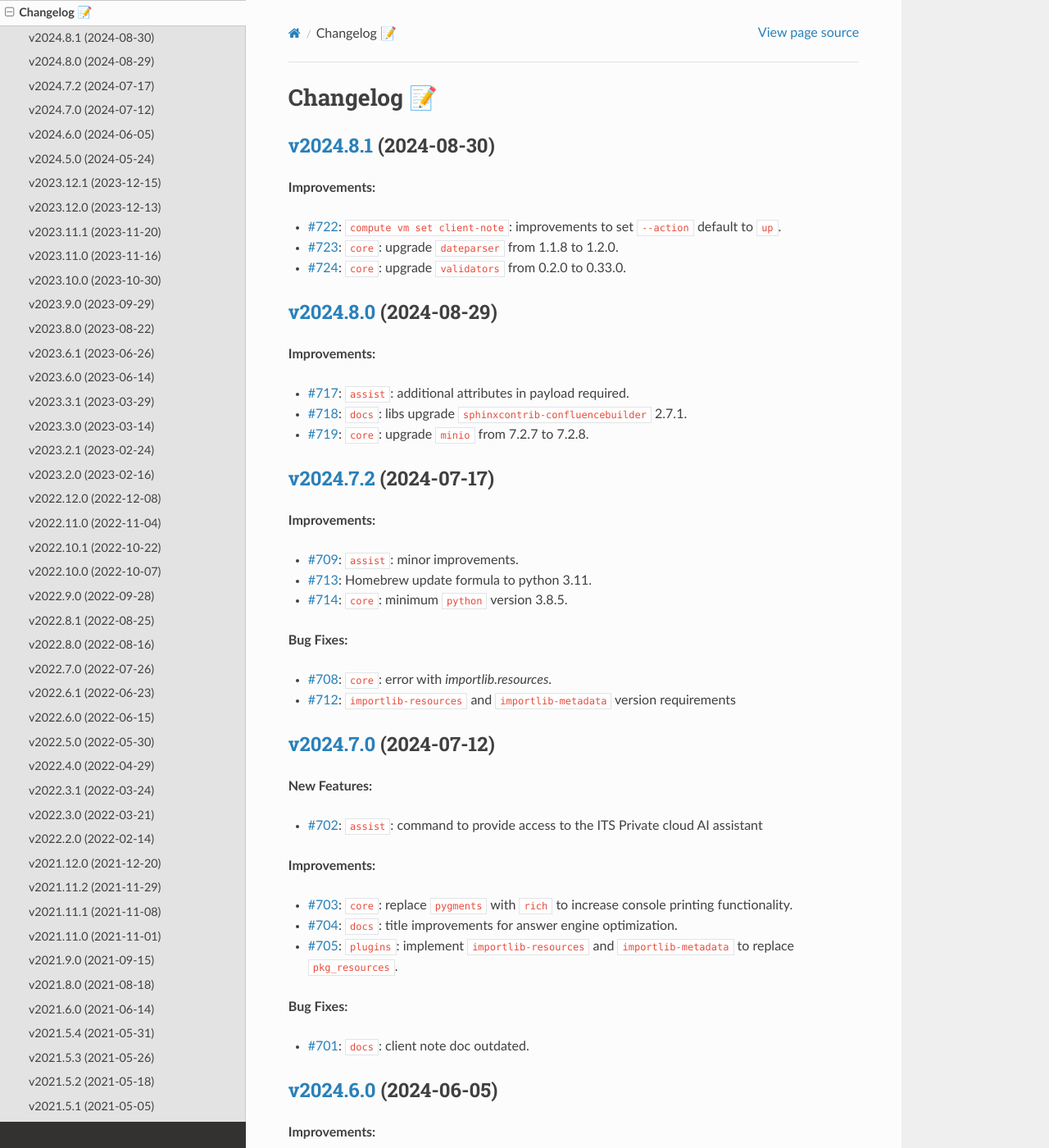
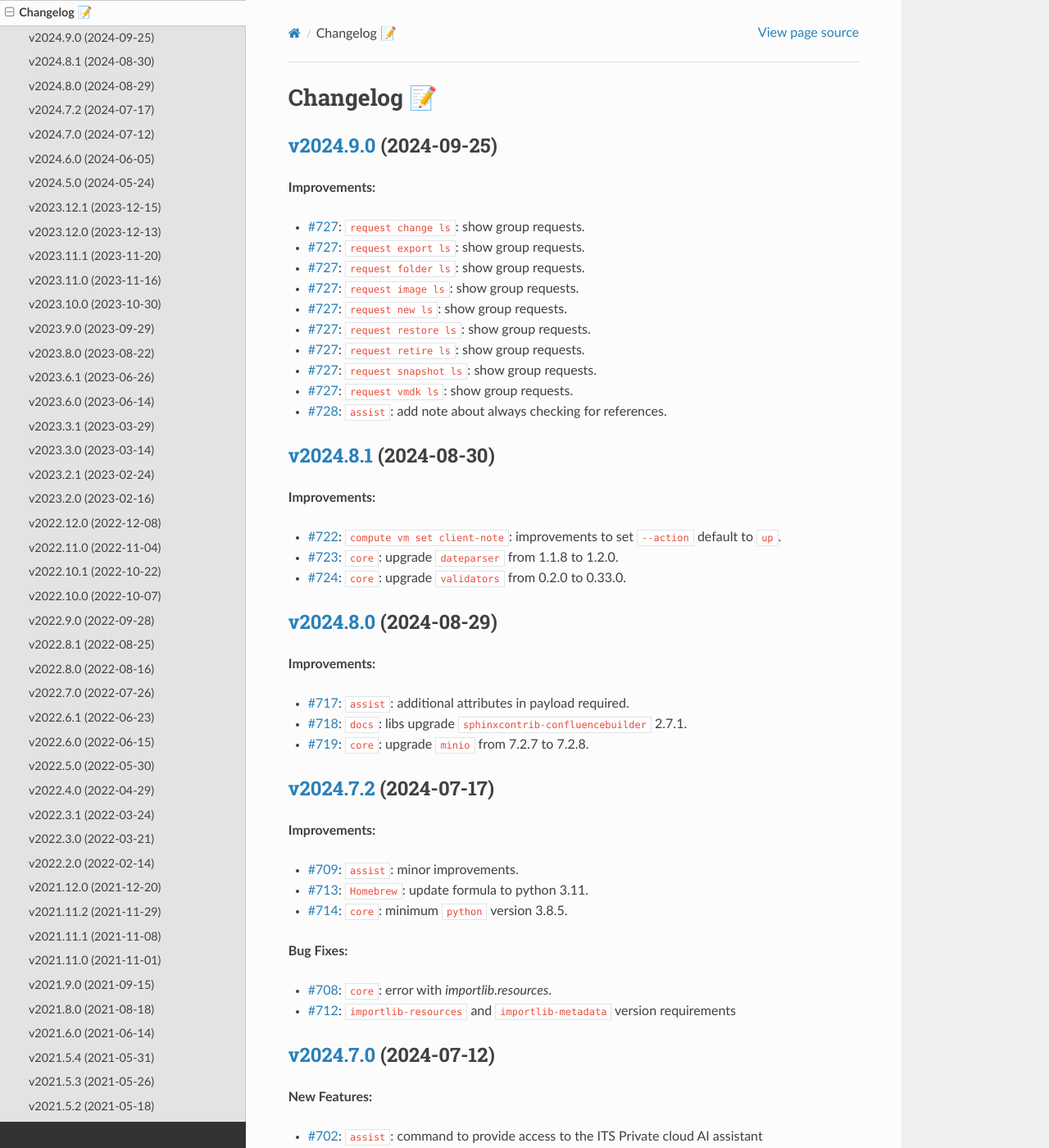
Before and after one commit to EIS-ITS/vss-cli, a Sphinx documentation site: the page built from docs/changelog.rst, in a window 1280 px wide and 1400 px high. Shown: the whole window at 82% size. Built offline with Sphinx 7.4.7 and the Read the Docs theme 2.0.0, drawn with Linux system fonts in a browser that asks for light colours; the version number could not be read and is left out.

Commit message:
Issue #729: 🎉Version release v2024.9.0 - fixes #729

```diff
--- a/docs/changelog.rst
+++ b/docs/changelog.rst
@@ -1,5 +1,22 @@
 Changelog 📝
 ============
+
+`v2024.9.0 <https://gitlab-ee.eis.utoronto.ca/vss/vss-cli/tags/v2024.9.0>`_ (2024-09-25)
+------------------------------------------------------------------------------------------
+
+**Improvements:**
+
+- `#727 <https://gitlab-ee.eis.utoronto.ca/vss/vss-cli/issues/727>`_: ``request change ls``: show group requests.
+- `#727 <https://gitlab-ee.eis.utoronto.ca/vss/vss-cli/issues/727>`_: ``request export ls``: show group requests.
+- `#727 <https://gitlab-ee.eis.utoronto.ca/vss/vss-cli/issues/727>`_: ``request folder ls``: show group requests.
+- `#727 <https://gitlab-ee.eis.utoronto.ca/vss/vss-cli/issues/727>`_: ``request image ls``: show group requests.
+- `#727 <https://gitlab-ee.eis.utoronto.ca/vss/vss-cli/issues/727>`_: ``request new ls``: show group requests.
+- `#727 <https://gitlab-ee.eis.utoronto.ca/vss/vss-cli/issues/727>`_: ``request restore ls``: show group requests.
+- `#727 <https://gitlab-ee.eis.utoronto.ca/vss/vss-cli/issues/727>`_: ``request retire ls``: show group requests.
+- `#727 <https://gitlab-ee.eis.utoronto.ca/vss/vss-cli/issues/727>`_: ``request snapshot ls``: show group requests.
+- `#727 <https://gitlab-ee.eis.utoronto.ca/vss/vss-cli/issues/727>`_: ``request vmdk ls``: show group requests.
+- `#728 <https://gitlab-ee.eis.utoronto.ca/vss/vss-cli/issues/728>`_: ``assist``: add note about always checking for references.
+
 
 `v2024.8.1 <https://gitlab-ee.eis.utoronto.ca/vss/vss-cli/tags/v2024.8.1>`_ (2024-08-30)
 ------------------------------------------------------------------------------------------
@@ -26,7 +43,7 @@ Changelog 📝
 **Improvements:**
 
 - `#709 <https://gitlab-ee.eis.utoronto.ca/vss/vss-cli/issues/709>`_: ``assist``: minor improvements.
-- `#713 <https://gitlab-ee.eis.utoronto.ca/vss/vss-cli/issues/713>`_: Homebrew update formula to python 3.11.
+- `#713 <https://gitlab-ee.eis.utoronto.ca/vss/vss-cli/issues/713>`_: ``Homebrew``: update formula to python 3.11.
 - `#714 <https://gitlab-ee.eis.utoronto.ca/vss/vss-cli/issues/714>`_: ``core``: minimum ``python`` version 3.8.5.
 
 **Bug Fixes:**
```
Also changed, not shown: CHANGELOG.md (+16 -1 lines), .bumpversion.cfg, 8 other files.
